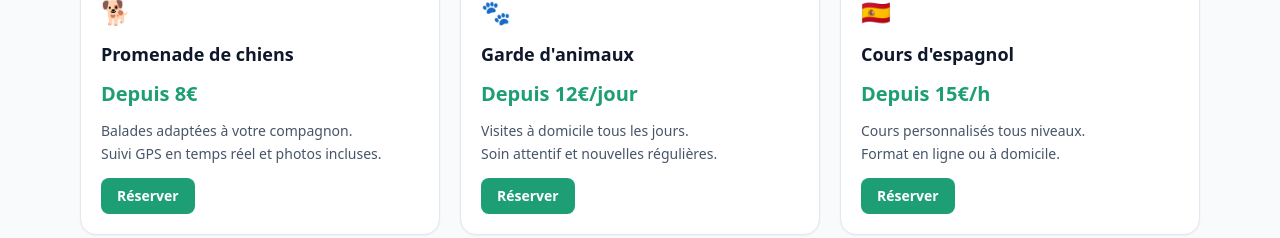
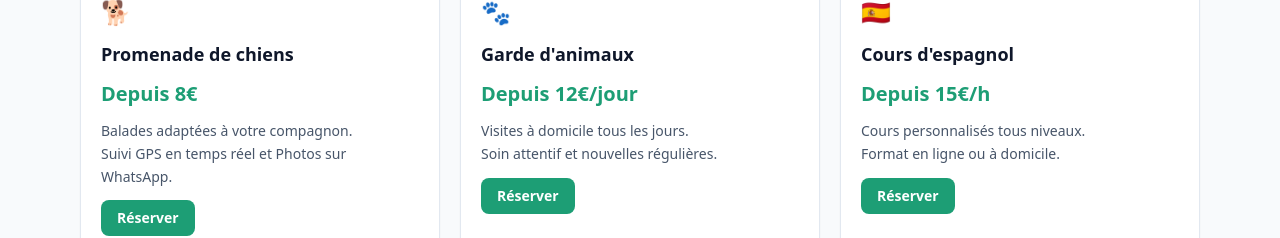
Before and after one commit to diegongu-cmyk/voisin-proche, a Next.js app: page / in a window 1280 px wide. Shown: the part 1300-1538 px from the top of the page. Built offline with nearby package versions, Linux system fonts and the light colour scheme.

Commit message:
Fix promenade photos text and garde price on homepage cards

```diff
--- a/app/page.tsx
+++ b/app/page.tsx
@@ -17,7 +17,7 @@ const services = [
     emoji: "🐕",
     titre: "Promenade de chiens",
     prix: "Depuis 8€",
-    description: "Balades adaptées à votre compagnon.\nSuivi GPS en temps réel et photos incluses.",
+    description: "Balades adaptées à votre compagnon.\nSuivi GPS en temps réel et Photos sur WhatsApp.",
     image: "https://images.unsplash.com/photo-1548199973-03cce0bbc87b?w=400",
   },
   {
```
